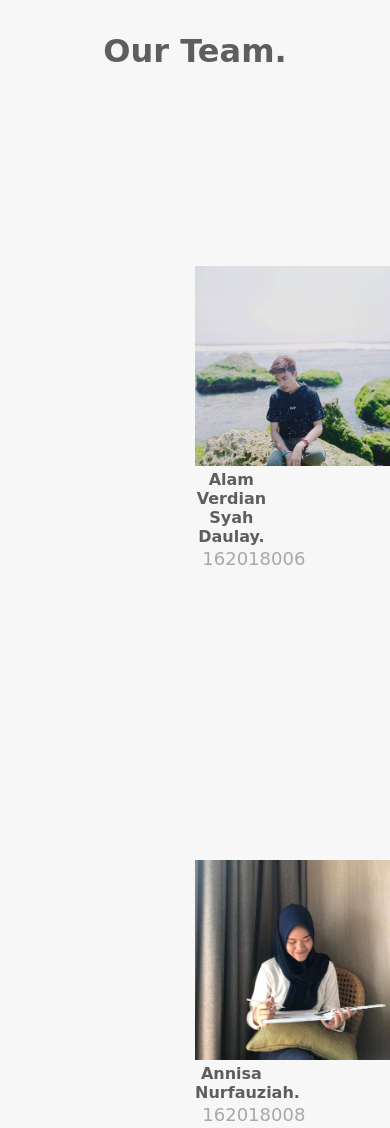
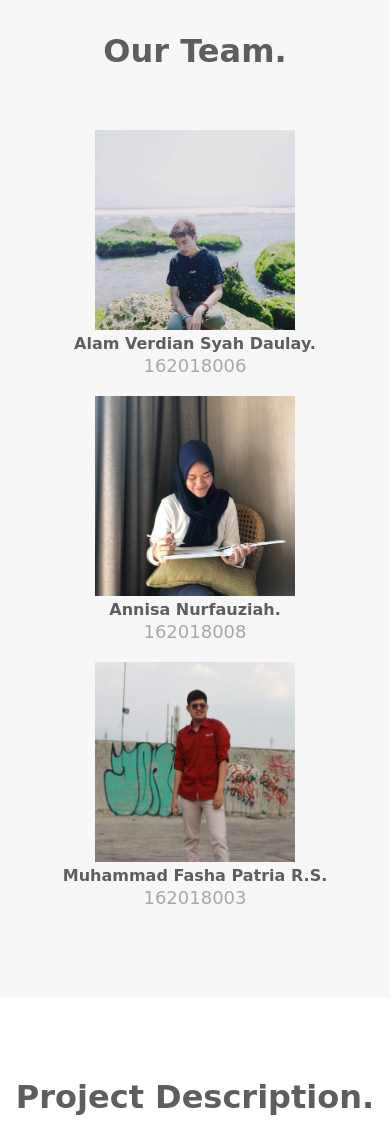
Before and after one commit to alamver/A01, a plain HTML site: page index.html in a window 390 px wide. Shown: the part 740-1868 px from the top of the page. Drawn offline with Linux system fonts and the light colour scheme; a web font is replaced by a local one.

Commit message:
responsive image

```diff
--- a/index.html
+++ b/index.html
@@ -86,12 +86,15 @@
           </div>
           <h2>Project Title : "Profile Team"</h2>
           <h3>Deliverable :</h3>
-          <li>Header</li>
+          <div class="task">
+            <li>Header</li>
           <li>Main</li>
           <li>Body</li>
           <li>Footer</li>
           <li>Animation</li>
           <li>Responsive Design</li>
+          </div>
+
         </div>
         <span class="btn message">Lihat Kode</span>
       </div>
--- a/responsive.css
+++ b/responsive.css
@@ -15,9 +15,11 @@
 
   .members {
     flex-direction: column;
+    align-items: center;
   }
   .member {
-    margin: 50%;
+    margin: 10px;
+    width: auto;
   }
 }
 
@@ -57,7 +59,9 @@
   }
   .members {
     flex-direction: column;
+    align-items: center;
   }
   .member {
+    margin-top: 0 auto;
   }
 }
--- a/stylesheet.css
+++ b/stylesheet.css
@@ -350,11 +350,12 @@ span.menu-icon {
   margin: 0 auto;
   text-align: center;
   display: flex;
+  align-items: center;
 }
 
 .member {
   float: left;
-  width: 25%;
+  width: 33%;
   flex: auto;
 }
 
@@ -419,3 +420,7 @@ footer {
   padding-top: 30px;
   padding-bottom: 20px;
 }
+
+.task li {
+  list-style: none;
+}
```
